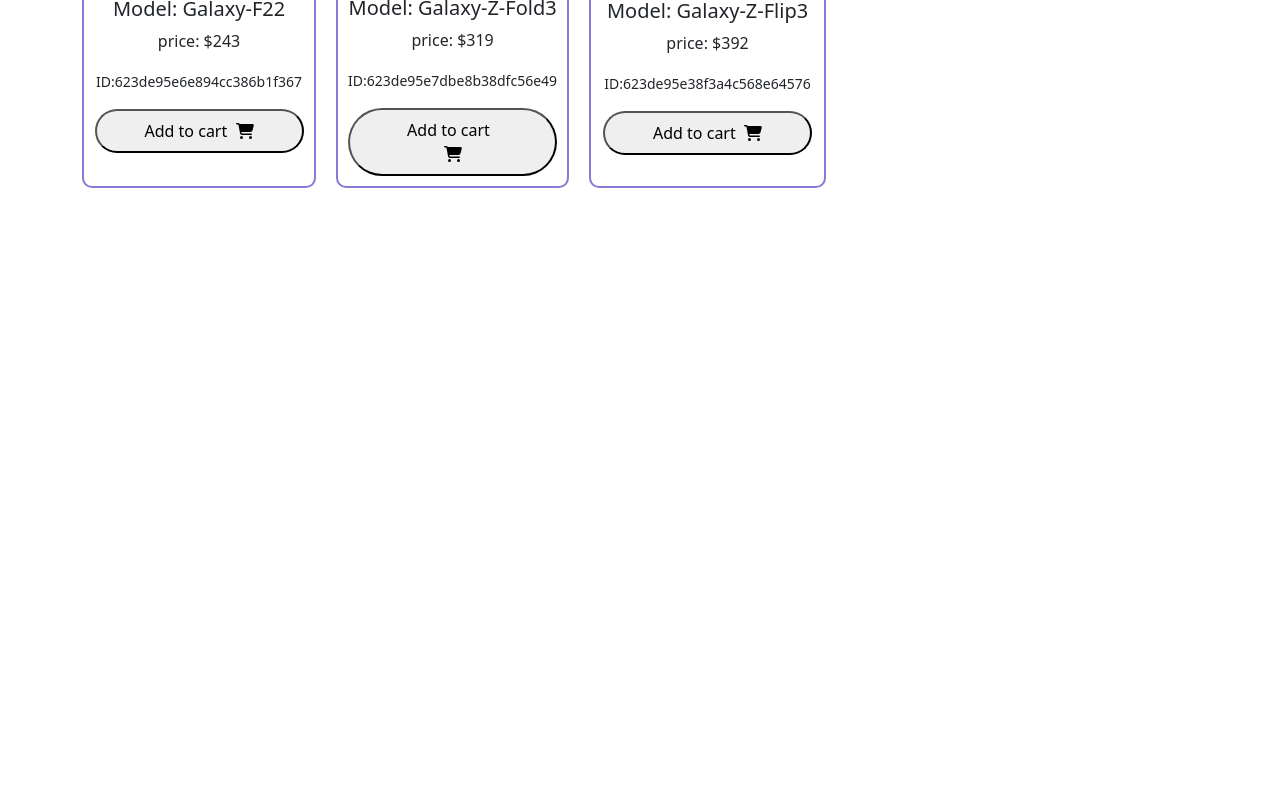
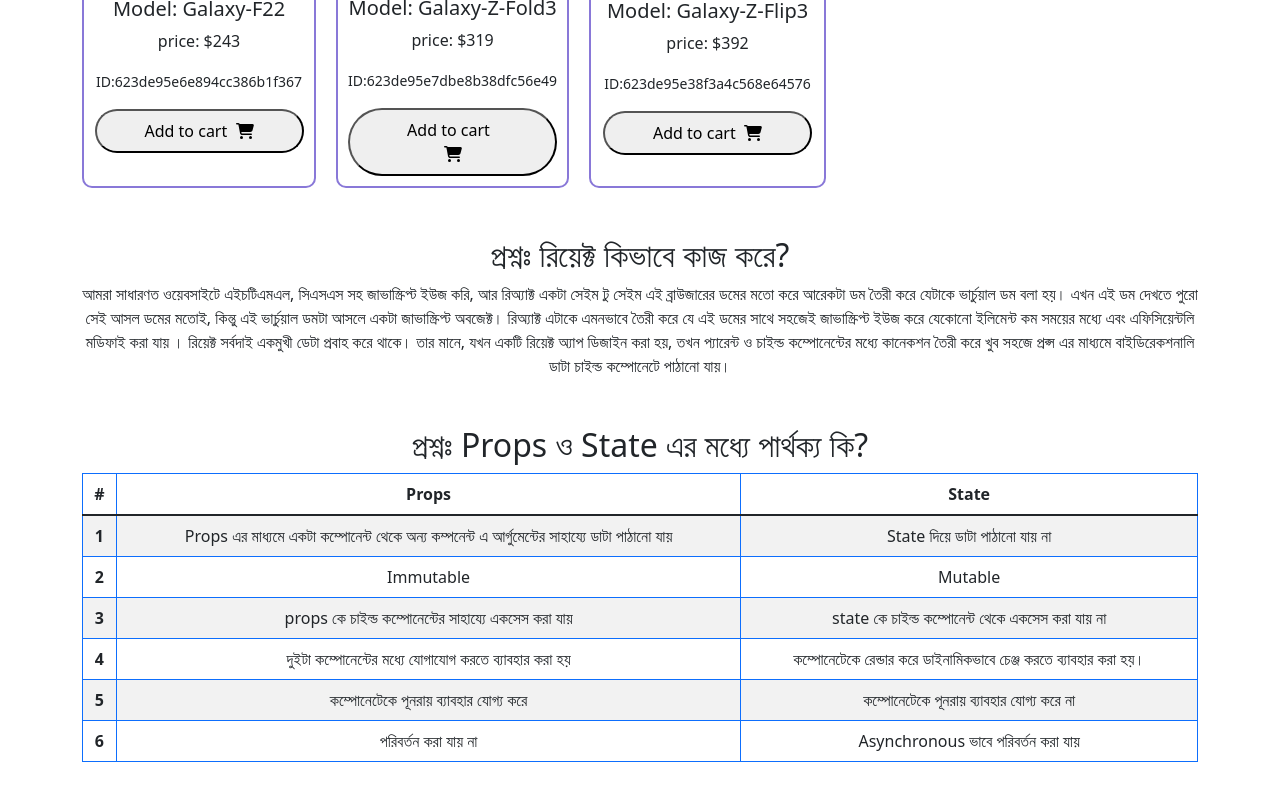
Before and after one commit to Rezaul909/Smart-Shop, a React (Create React App) app: page / in a window 1280 px wide. Shown: the part 1483-2283 px from the top of the page. Before the commit the page ends 1671 px from the top, so only its background shows below. Built offline with nearby package versions, Linux system fonts and the light colour scheme.

Commit message:
Ques-added

```diff
--- a/src/App.js
+++ b/src/App.js
@@ -2,6 +2,7 @@
 import 'bootstrap/dist/css/bootstrap.min.css';
 import './App.css';
 import Shop from './Components/Shop/Shop';
+import QuesAns from './Components/QuesAns/QuesAns';
 
 function App() {
   const [products, setProducts] = useState([]);
@@ -18,6 +19,7 @@
     <div className="App container">
       <h1 className='text-primary my-5'>Samsung Smart Shop</h1>
       <Shop products= {products} ></Shop>
+      <QuesAns></QuesAns>
     </div>
   );
 }
--- /dev/null
+++ b/src/Components/QuesAns/QuesAns.js
@@ -0,0 +1,61 @@
+import React from 'react';
+
+const QuesAns = () => {
+    return (
+        <div className='my-5'>
+            <div className='my-5'>
+                <h2>প্রশ্নঃ রিয়েক্ট কিভাবে কাজ করে?</h2>
+                    <p>আমরা সাধারণত ওয়েবসাইটে এইচটিএমএল, সিএসএস সহ জাভাস্ক্রিপ্ট ইউজ করি, আর রিঅ্যাক্ট একটা সেইম টু সেইম এই ব্রাউজারের ডমের মতো করে আরেকটা ডম তৈরী করে যেটাকে ভার্চুয়াল ডম বলা হয়। এখন এই ডম দেখতে পুরো সেই আসল ডমের মতোই, কিন্তু এই ভার্চুয়াল ডমটা আসলে একটা জাভাস্ক্রিপ্ট অবজেক্ট। রিঅ্যাক্ট এটাকে এমনভাবে তৈরী করে যে এই ডমের সাথে সহজেই জাভাস্ক্রিপ্ট ইউজ করে যেকোনো ইলিমেন্ট কম সময়ের মধ্যে এবং এফিসিয়েন্টলি মডিফাই করা যায় ।
+                    রিয়েক্ট সর্বদাই একমুখী ডেটা প্রবাহ করে থাকে। তার মানে, যখন একটি রিয়েক্ট অ্যাপ ডিজাইন করা হয়, তখন প্যারেন্ট ও চাইল্ড কম্পোনেন্টের মধ্যে কানেকশন তৈরী করে খুব সহজে প্রপ্স এর মাধ্যমে বাইডিরেকশনালি ডাটা চাইল্ড কম্পোনেটে পাঠানো যায়। </p>
+            </div>
+            <div>
+                <h2>প্রশ্নঃ Props ও State এর মধ্যে পার্থক্য কি? </h2>
+                <div>
+                <table class="table table-striped table-bordered border-primary">
+                    <thead>
+                        <tr>
+                            <th scope="col">#</th>
+                            <th scope="col">Props</th>
+                            <th scope="col">State</th>
+                        </tr>
+                    </thead>
+                    <tbody>
+                        <tr>
+                            <th scope="row">1</th>
+                            <td>Props এর  মাধ্যমে একটা কম্পোনেন্ট থেকে অন্য কম্পনেন্ট এ আর্গুমেন্টের সাহায্যে ডাটা পাঠানো যায় </td>
+                            <td>State দিয়ে ডাটা পাঠানো যায় না</td>
+                        </tr>
+                        <tr>
+                            <th scope="row">2</th>
+                            <td>Immutable</td>
+                            <td>Mutable</td>
+                        </tr>
+                        <tr>
+                            <th scope="row">3</th>
+                            <td>props কে চাইল্ড কম্পোনেন্টের সাহায্যে একসেস করা যায়</td>
+                            <td>state কে চাইল্ড কম্পোনেন্ট থেকে একসেস করা যায় না</td>
+                        </tr>
+                        <tr>
+                            <th scope="row">4</th>
+                            <td>দুইটা কম্পোনেন্টের মধ্যে যোগাযোগ করতে ব্যাবহার করা হয়</td>
+                            <td>কম্পোনেটেকে রেন্ডার করে ডাইনামিকভাবে চেঞ্জ করতে ব্যাবহার করা হয়।</td>
+                        </tr>
+                        <tr>
+                            <th scope="row">5</th>
+                            <td>কম্পোনেটেকে পূনরায় ব্যাবহার যোগ্য করে </td>
+                            <td>কম্পোনেটেকে পূনরায় ব্যাবহার যোগ্য করে না </td>
+                        </tr>
+                        <tr>
+                            <th scope="row">6</th>
+                            <td>পরিবর্তন করা যায় না</td>
+                            <td>Asynchronous ভাবে পরিবর্তন করা যায় </td>
+                        </tr>
+                    </tbody>
+                </table>
+                </div>
+            </div>
+        </div>
+    );
+};
+
+export default QuesAns;
--- a/src/Components/SideMenu/SideMenu.css
+++ b/src/Components/SideMenu/SideMenu.css
@@ -1,7 +1,7 @@
 .side-menu{
     background-color:aquamarine;
     border-radius: 15px;
-    height:30%;
+    /* height:40%; */
     padding:5px;
     position: sticky;
     top: 0px;
```
